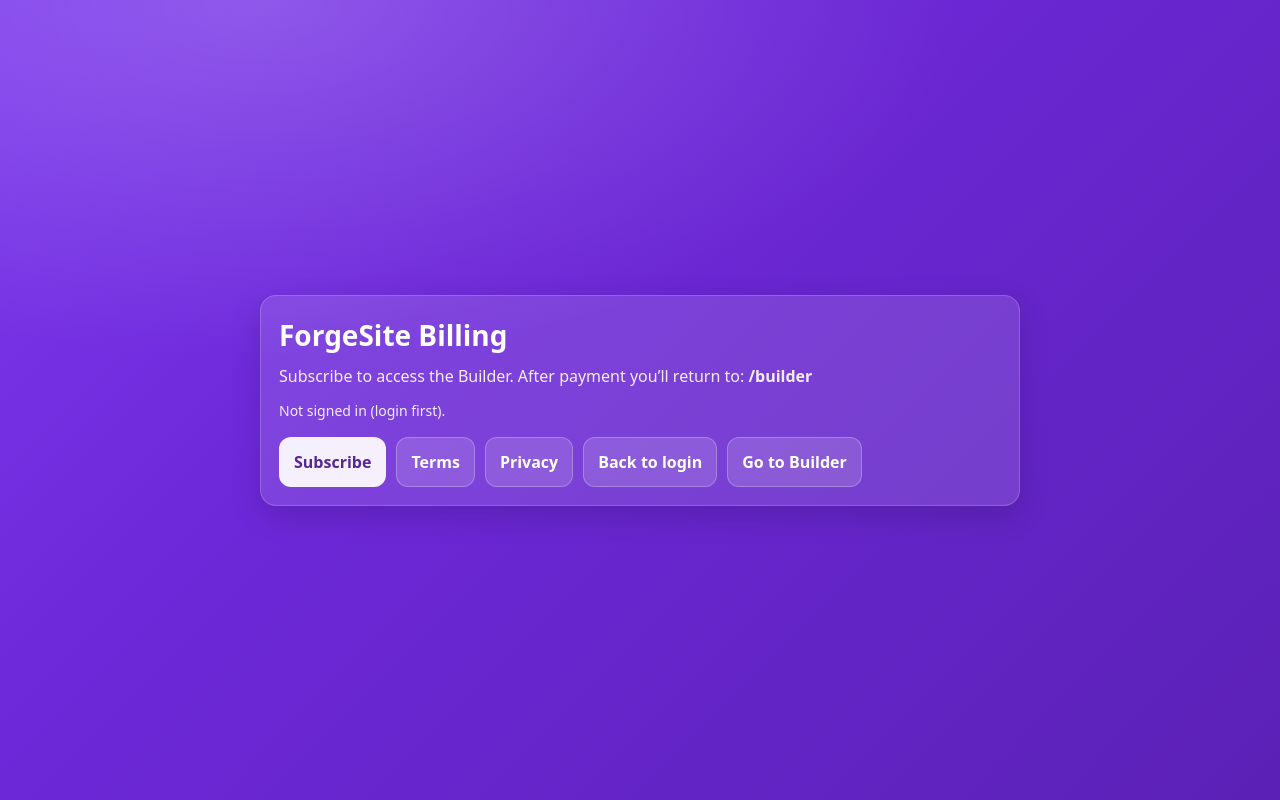
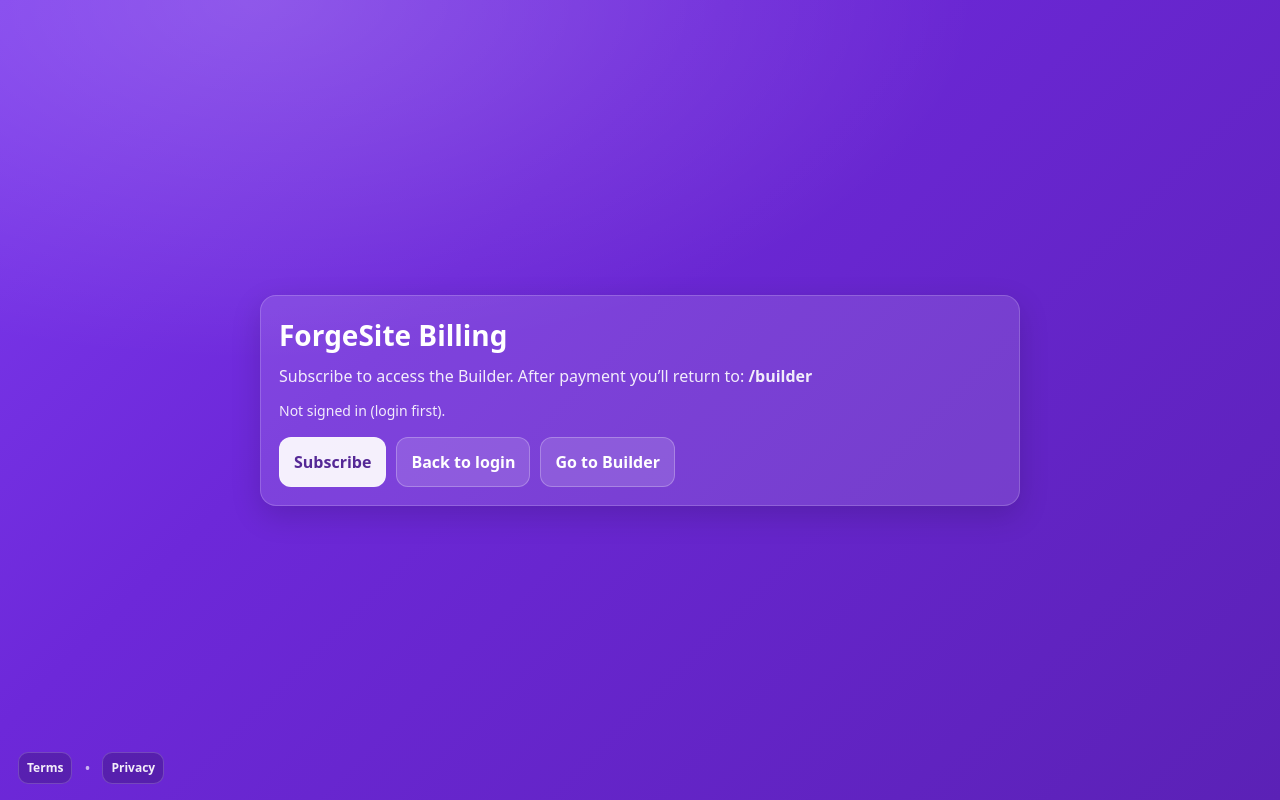
Before and after one commit to blin1124/forgesite, a Next.js app: page /billing in a window 1280 px wide. Built offline with nearby package versions, Linux system fonts and the light colour scheme; no server answers.

Commit message:
Refactor BillingClient for improved session handling
Refactor BillingClient component to simplify session handling and checkout process. Removed unused entitlement checks and improved UI structure.

```diff
--- a/app/billing/Client.tsx
+++ b/app/billing/Client.tsx
@@ -3,35 +3,6 @@
 import { useEffect, useMemo, useState } from "react";
 import { useRouter, useSearchParams } from "next/navigation";
 import { createSupabaseBrowserClient } from "@/lib/supabase/browser";
-
-async function readResponse(res: Response) {
-  const text = await res.text();
-  let json: any = null;
-  try {
-    json = JSON.parse(text);
-  } catch {
-    json = null;
-  }
-  return { text, json };
-}
-
-async function checkEntitlement(token: string) {
-  const res = await fetch("/api/entitlement", {
-    method: "GET",
-    headers: { authorization: `Bearer ${token}` },
-    cache: "no-store",
-  });
-
-  const { text, json } = await readResponse(res);
-  if (!res.ok) return { ok: false, active: false, status: "inactive", error: json?.error || text || "Failed" };
-
-  return {
-    ok: true,
-    active: Boolean(json?.active),
-    status: String(json?.status || "inactive"),
-    error: "",
-  };
-}
 
 export default function BillingClient() {
   const router = useRouter();
@@ -44,11 +15,6 @@ export default function BillingClient() {
   const [loading, setLoading] = useState(true);
   const [msg, setMsg] = useState<string>("");
 
-  // ✅ Step 2B: entitlement state
-  const [checkingEntitlement, setCheckingEntitlement] = useState(false);
-  const [isActive, setIsActive] = useState(false);
-  const [entStatus, setEntStatus] = useState<string>("inactive");
-
   useEffect(() => {
     const run = async () => {
       try {
@@ -59,18 +25,8 @@ export default function BillingClient() {
           setEmail(null);
           setToken("");
         } else {
-          const t = data?.session?.access_token ?? "";
           setEmail(data?.session?.user?.email ?? null);
-          setToken(t);
-
-          // ✅ If logged in, check entitlement once
-          if (t) {
-            setCheckingEntitlement(true);
-            const ent = await checkEntitlement(t);
-            setIsActive(Boolean(ent.active));
-            setEntStatus(ent.status || "inactive");
-            setCheckingEntitlement(false);
-          }
+          setToken(data?.session?.access_token ?? "");
         }
       } catch {
         setEmail(null);
@@ -87,15 +43,13 @@ export default function BillingClient() {
     setMsg("");
 
     try {
-      // If already active, don't charge again — just go to builder
-      if (isActive) {
-        router.push(next);
-        return;
-      }
-
       // If not signed in, send to login and back to billing
       if (!token) {
-        router.push(`/login?next=${encodeURIComponent(`/billing?next=${encodeURIComponent(next)}`)}`);
+        router.push(
+          `/login?next=${encodeURIComponent(
+            `/billing?next=${encodeURIComponent(next)}`
+          )}`
+        );
         return;
       }
 
@@ -113,7 +67,9 @@ export default function BillingClient() {
       try {
         data = JSON.parse(text);
       } catch {
-        throw new Error(`Checkout response not JSON (${res.status}). ${text.slice(0, 180)}`);
+        throw new Error(
+          `Checkout response not JSON (${res.status}). ${text.slice(0, 180)}`
+        );
       }
 
       if (!res.ok) throw new Error(data?.error || `Checkout failed (${res.status})`);
@@ -124,8 +80,6 @@ export default function BillingClient() {
       setMsg(e?.message || "Checkout failed");
     }
   }
-
-  const alreadySubscribed = !loading && !checkingEntitlement && isActive;
 
   return (
     <main
@@ -139,8 +93,30 @@ export default function BillingClient() {
           "radial-gradient(1200px 600px at 20% 0%, rgba(255,255,255,0.18), transparent 60%), linear-gradient(135deg, rgb(124,58,237) 0%, rgb(109,40,217) 35%, rgb(91,33,182) 100%)",
         fontFamily:
           'ui-sans-serif, system-ui, -apple-system, Segoe UI, Roboto, Helvetica, Arial, "Apple Color Emoji", "Segoe UI Emoji"',
+        position: "relative", // ✅ allows bottom-left links
       }}
     >
+      {/* ✅ bottom-left legal links (safe UI-only change) */}
+      <div
+        style={{
+          position: "fixed",
+          left: 18,
+          bottom: 16,
+          display: "flex",
+          gap: 12,
+          alignItems: "center",
+          zIndex: 50,
+        }}
+      >
+        <button onClick={() => router.push("/terms")} style={linkBtn}>
+          Terms
+        </button>
+        <span style={{ opacity: 0.65 }}>•</span>
+        <button onClick={() => router.push("/privacy")} style={linkBtn}>
+          Privacy
+        </button>
+      </div>
+
       <div
         style={{
           width: "min(760px, 92vw)",
@@ -169,26 +145,6 @@ export default function BillingClient() {
           )}
         </div>
 
-        {checkingEntitlement ? (
-          <div style={{ marginTop: 12, opacity: 0.9, fontSize: 14 }}>Checking subscription…</div>
-        ) : null}
-
-        {alreadySubscribed ? (
-          <div
-            style={{
-              marginTop: 12,
-              padding: 12,
-              borderRadius: 12,
-              background: "rgba(16, 185, 129, .18)",
-              border: "1px solid rgba(16, 185, 129, .35)",
-              whiteSpace: "pre-wrap",
-              fontWeight: 900,
-            }}
-          >
-            You’re already subscribed ✅ (status: {entStatus})
-          </div>
-        ) : null}
-
         {msg ? (
           <div
             style={{
@@ -205,20 +161,18 @@ export default function BillingClient() {
         ) : null}
 
         <div style={{ display: "flex", gap: 10, marginTop: 16, flexWrap: "wrap" }}>
-          <button onClick={goCheckout} disabled={loading || checkingEntitlement} style={primaryBtn}>
-            {loading || checkingEntitlement ? "Loading…" : alreadySubscribed ? "Go to Builder" : "Subscribe"}
-          </button>
-
-          <button onClick={() => router.push("/terms")} style={secondaryBtn}>
-            Terms
-          </button>
-
-          <button onClick={() => router.push("/privacy")} style={secondaryBtn}>
-            Privacy
+          <button onClick={goCheckout} disabled={loading} style={primaryBtn}>
+            {loading ? "Loading…" : "Subscribe"}
           </button>
 
           <button
-            onClick={() => router.push(`/login?next=${encodeURIComponent(`/billing?next=${encodeURIComponent(next)}`)}`)}
+            onClick={() =>
+              router.push(
+                `/login?next=${encodeURIComponent(
+                  `/billing?next=${encodeURIComponent(next)}`
+                )}`
+              )
+            }
             style={secondaryBtn}
           >
             Back to login
@@ -252,3 +206,15 @@ const secondaryBtn: React.CSSProperties = {
   fontWeight: 900,
   cursor: "pointer",
 };
+
+// ✅ smaller “link style” buttons for bottom-left
+const linkBtn: React.CSSProperties = {
+  padding: "6px 8px",
+  borderRadius: 10,
+  border: "1px solid rgba(255,255,255,0.18)",
+  background: "rgba(0,0,0,0.18)",
+  color: "rgba(255,255,255,0.92)",
+  fontWeight: 800,
+  fontSize: 12,
+  cursor: "pointer",
+};
```
